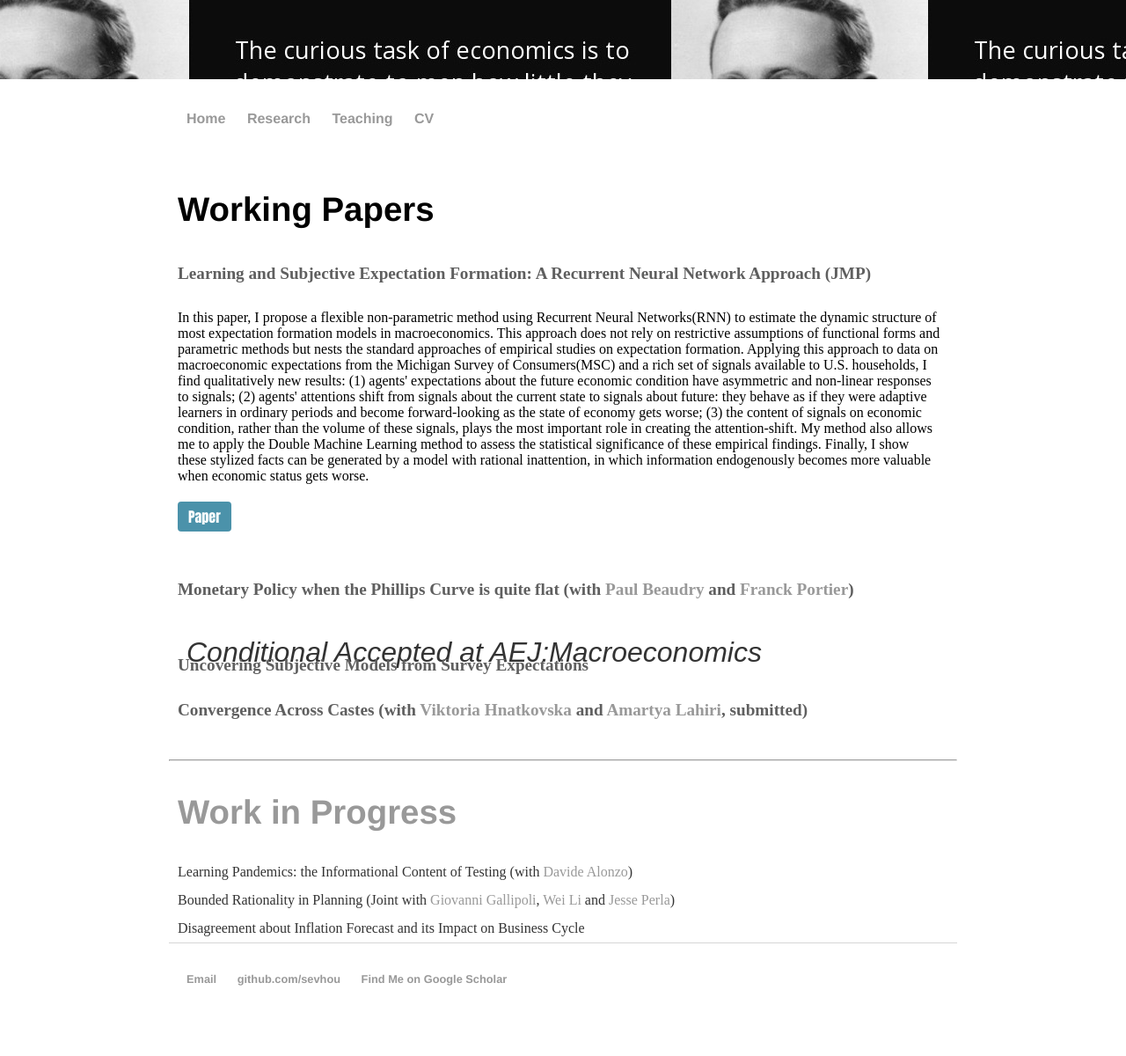
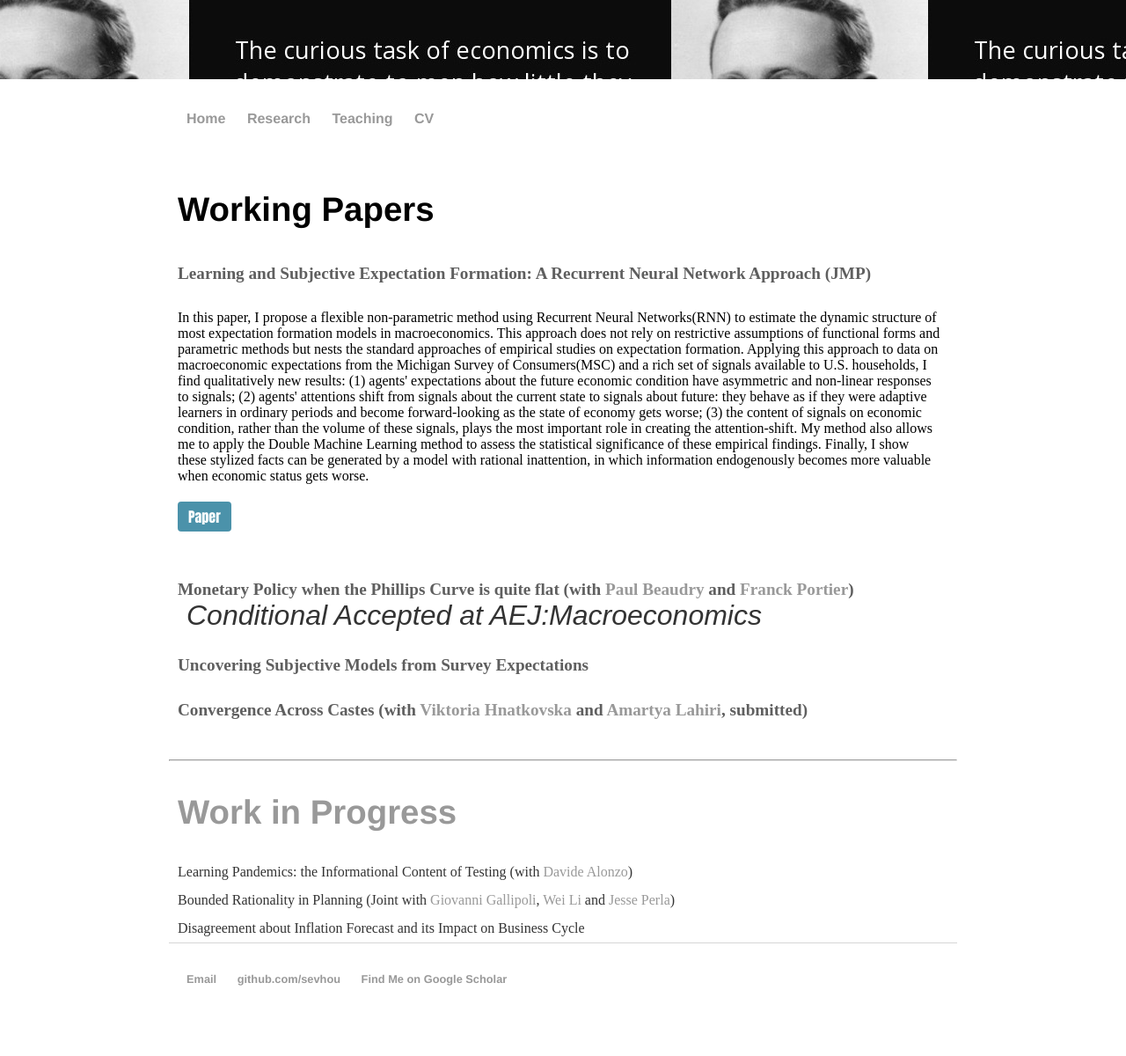
Before and after one commit to sevhou/sevhou.github.io, a Jekyll site: the page built from research/index.html, in a window 1280 px wide. Shown: the whole page at 88% size. Built offline with Jekyll 4.4.1, drawn with Linux system fonts in a browser that asks for light colours; some web fonts are replaced.

Commit message:
Update index.html

```diff
--- a/research/index.html
+++ b/research/index.html
@@ -29,7 +29,7 @@ title: Research
     </div>
 
     <h2 type="button" class="slide-toggle">Monetary Policy when the Phillips Curve is quite flat (with <a href="https://economics.ubc.ca/faculty-and-staff/paul-beaudry/">Paul Beaudry</a> and <a href="https://fportier.wordpress.com/">Franck Portier</a>) <br>
-	<p class="sample">Conditional Accepted at AEJ:Macroeconomics</p></h2>
+	<pp class="sample">Conditional Accepted at AEJ:Macroeconomics</pp></h2>
     <div class="box">
         <div class="box-inner">This papers examines an environment where the Phillips curve is locally quite flat and in which a cost channel of monetary policy may also be at play. The aim of the paper is two fold. First, we highlight conditions under which a relatively flat  Phillips Curve  can invalidate standard prescriptions regarding how monetary policy should be conducted to control inflation. In particular, we discuss the desirability of   a "Go Big or Stay Home" principle for monetary policy under a certain parameter configuration. This principle refers to the desirability of either responding to shocks in a very aggressive way or  not at all, if one aims is to maintain inflation close to target. In the second part of the paper we explore the empirical relevance of the parameter configuration that would favor this principle. To this end,  we provide structural estimates from full model estimation as well as provide evidence based on more direct estimation of the Phillips curve.  The results from both exercises give  substantial support to the configuration of interest.  We use the framework to offer an explanation to recent puzzles associated the behavior of inflation including the possibility of falling into a low inflation trap.
 
```
